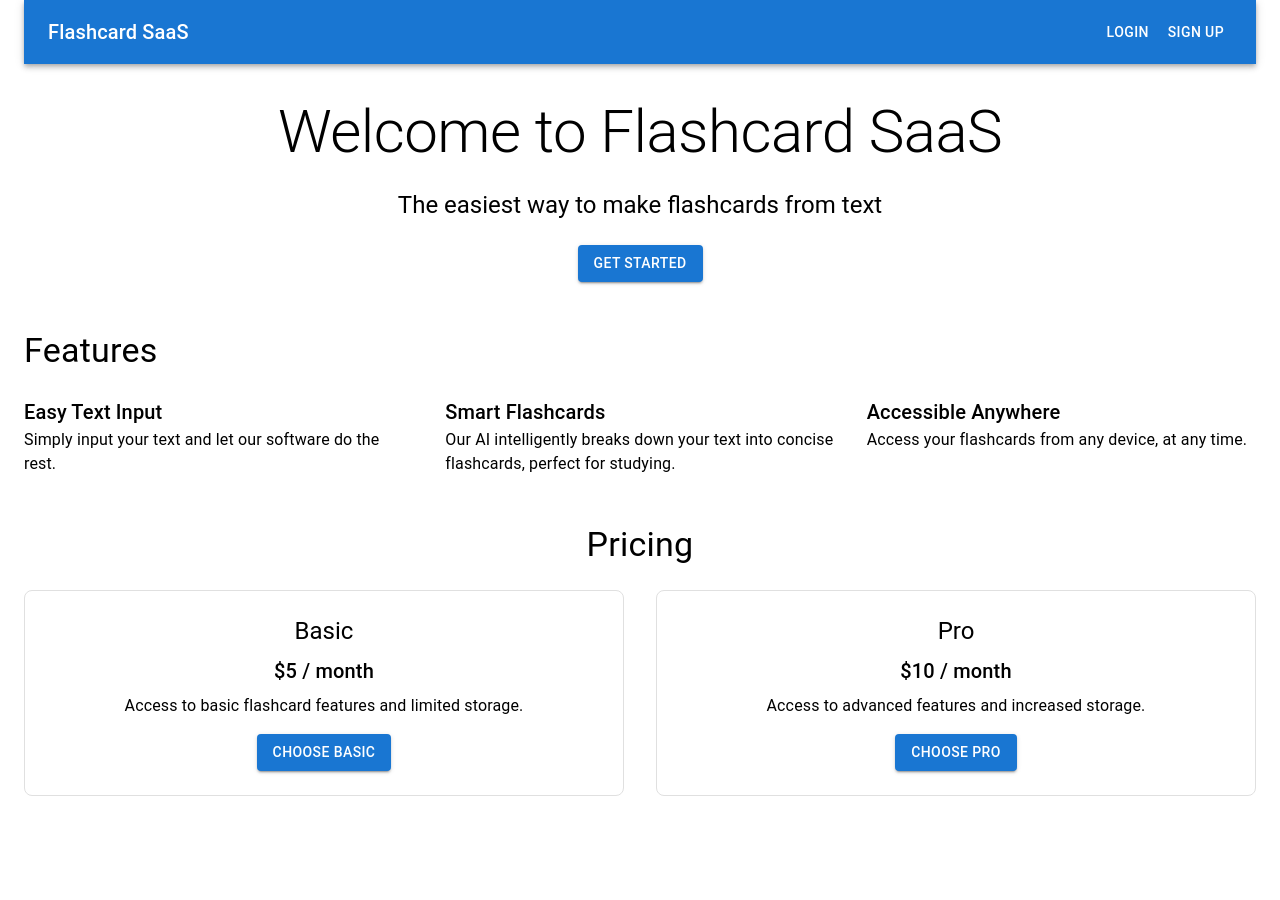
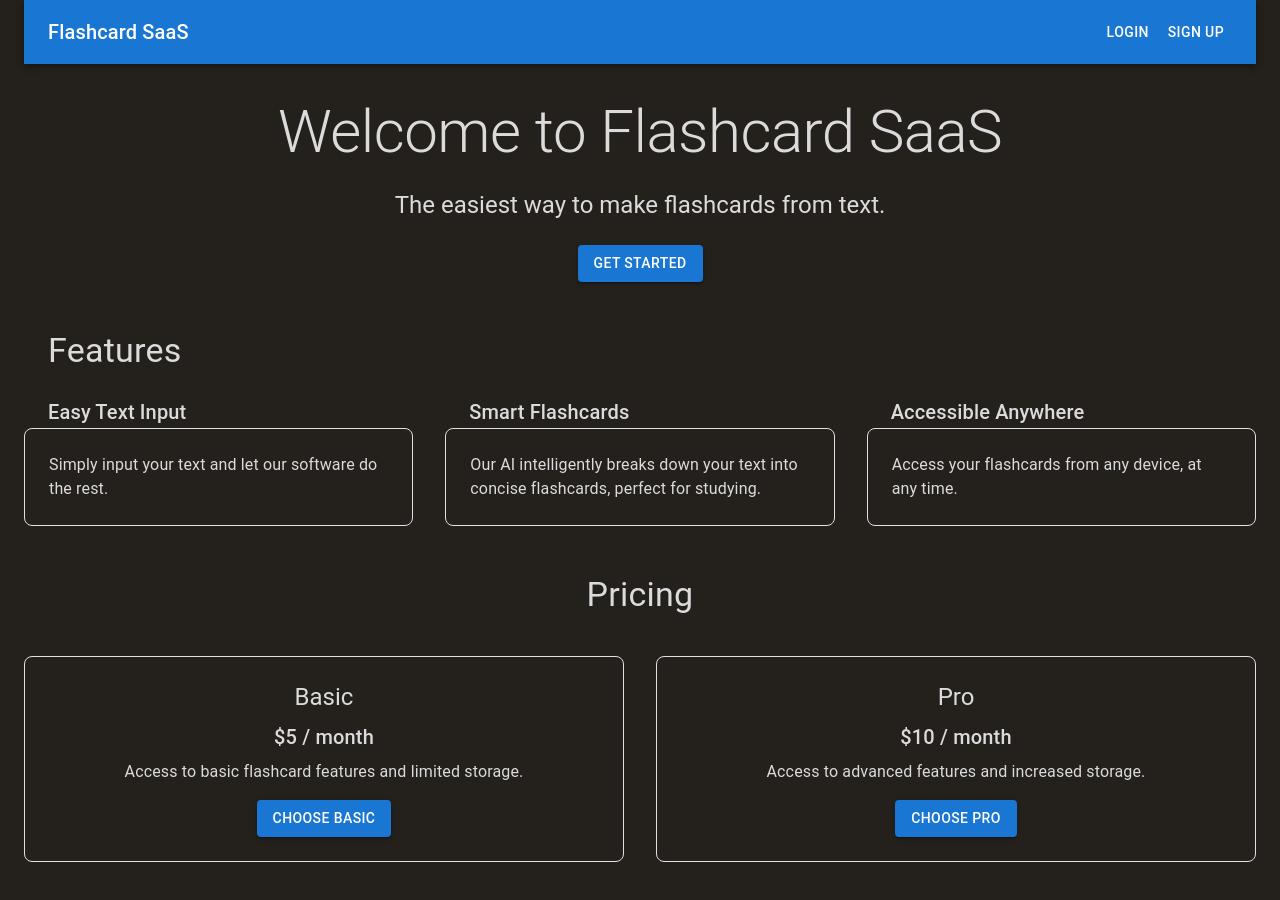
Before and after one commit to reedrya/ai-flashcards, a Next.js app: page / in a window 1280 px wide. Shown: the top 900 px of the page. Before the commit the page ends 844 px from the top, so only its background shows below. Built offline with nearby package versions, Linux system fonts and the light colour scheme; no server answers.

Commit message:
Updated to dark theme

```diff
--- a/app/api/generate/route.js
+++ b/app/api/generate/route.js
@@ -4,7 +4,8 @@ import Groq from "groq-sdk";
 const systemPrompt = `
     You are a flashcard creator. Your job is to generate concise and effective flashcards based on the given topic.
     Each flashcard should include a clear question or prompt on one side and a precise, informative answer or explanation on the other.
-    Focus on breaking down complex concepts into easily digestible pieces of information. Tailor the content to the user's level of expertise and prioritize clarity, accuracy, and brevity.
+    Focus on breaking down complex concepts into easily digestible pieces of information. Tailor the content to the user's level of expertise
+     and prioritize clarity, accuracy, and brevity.
 
     Return in the following JSON format:
     {
--- a/app/globals.css
+++ b/app/globals.css
@@ -3,3 +3,8 @@
   padding: 0;
   margin: 0;
 }
+
+body {
+  background-color: #24201c;
+  color: #dbdbdb;
+}
--- a/app/page.js
+++ b/app/page.js
@@ -32,7 +32,7 @@ export default function Home() {
         <Typography variant="h2" gutterBottom>Welcome to Flashcard SaaS</Typography>
         <Typography variant="h5" gutterBottom>
           {' '}
-          The easiest way to make flashcards from text
+          The easiest way to make flashcards from text.
         </Typography>
         <Button
           variant="contained"
@@ -46,38 +46,62 @@ export default function Home() {
       </Box>
 
       <Box sx={{ my: 6 }}>
-        <Typography variant="h4" paddingBottom={3}>
+        <Typography variant="h4" pb={3} pl={3}>
           Features
         </Typography>
         <Grid container spacing={4}>
           <Grid item xs={12} md={4}>
-            <Typography variant="h6">Easy Text Input</Typography>
+            <Typography variant="h6" pl={3}>
+              Easy Text Input
+            </Typography>
+            <Box sx={{
+              p: 3,
+              border: '1px solid',
+              borderColor: 'grey.300',
+              borderRadius: 2,
+            }}>
               <Typography>
                 {' '}
                 Simply input your text and let our software do the rest.
               </Typography>
+          </Box>
+
           </Grid>
 
           <Grid item xs={12} md={4}>
-            <Typography variant="h6">Smart Flashcards</Typography>
+            <Typography variant="h6" pl={3}>Smart Flashcards</Typography>
+            <Box sx={{
+              p: 3,
+              border: '1px solid',
+              borderColor: 'grey.300',
+              borderRadius: 2,
+            }}>
               <Typography>
                 {' '}
                 Our AI intelligently breaks down your text into concise flashcards,
                 perfect for studying.
               </Typography>
+            </Box>
           </Grid>
           <Grid item xs={12} md={4}>
-            <Typography variant="h6">Accessible Anywhere</Typography>
+            <Typography variant="h6" pl={3}>Accessible Anywhere</Typography>
+            <Box sx={{
+              p: 3,
+              border: '1px solid',
+              borderColor: 'grey.300',
+              borderRadius: 2,
+            }}>
               <Typography>
                 {' '}
                 Access your flashcards from any device, at any time.
               </Typography>
+            </Box>
           </Grid>
         </Grid>
       </Box>
 
       <Box sx={{ my: 6, textAlign: 'center' }}>
-        <Typography variant="h4" paddingBottom={3}>Pricing</Typography>
+        <Typography variant="h4" paddingBottom={5}>Pricing</Typography>
         <Grid container spacing={4}>
           <Grid item xs={12} md={6}>
             <Box sx={{
```
Also changed, not shown: app/generate/GenerateClient.js (+29 -1 lines). Lines whose indentation alone changed are shown as unchanged.
